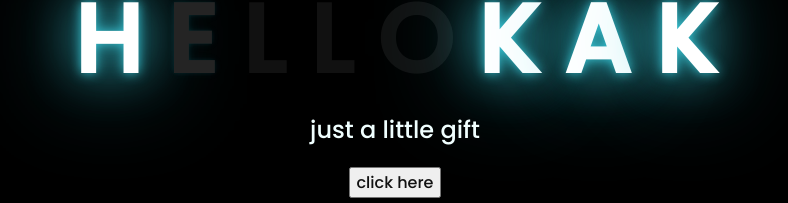
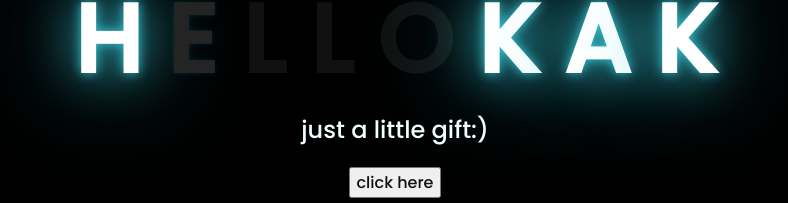
Before and after one commit to viersss/funcode, a plain HTML site: page index.html in a window 1280 px wide. Shown: the part 326-529 px from the top of the page, without its empty margins (253-1041 px from the left). Drawn offline with Linux system fonts and the light colour scheme.

Commit message:
Update index.html for komnet

```diff
--- a/index.html
+++ b/index.html
@@ -21,7 +21,7 @@
         <span>K</span>
     </div>
     <div class="description">
-        <span>just a little gift</span>
+        <span>just a little gift:)</span>
     </div>
     <div class="button">
         <button>
```
